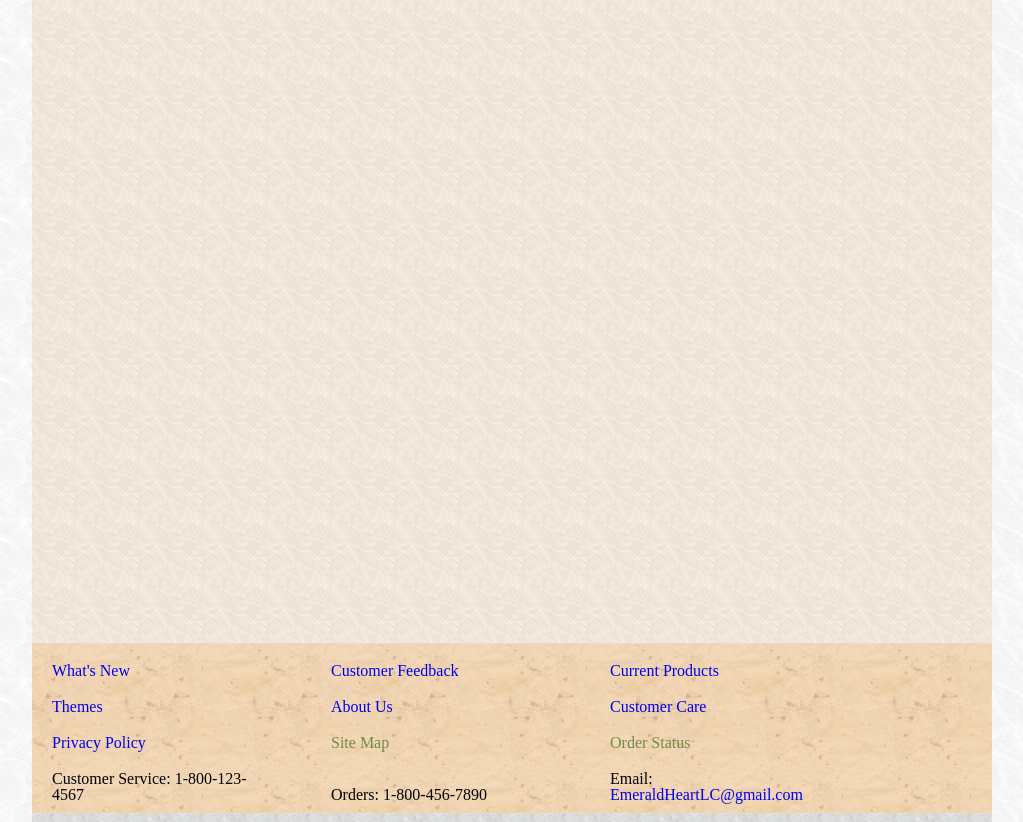
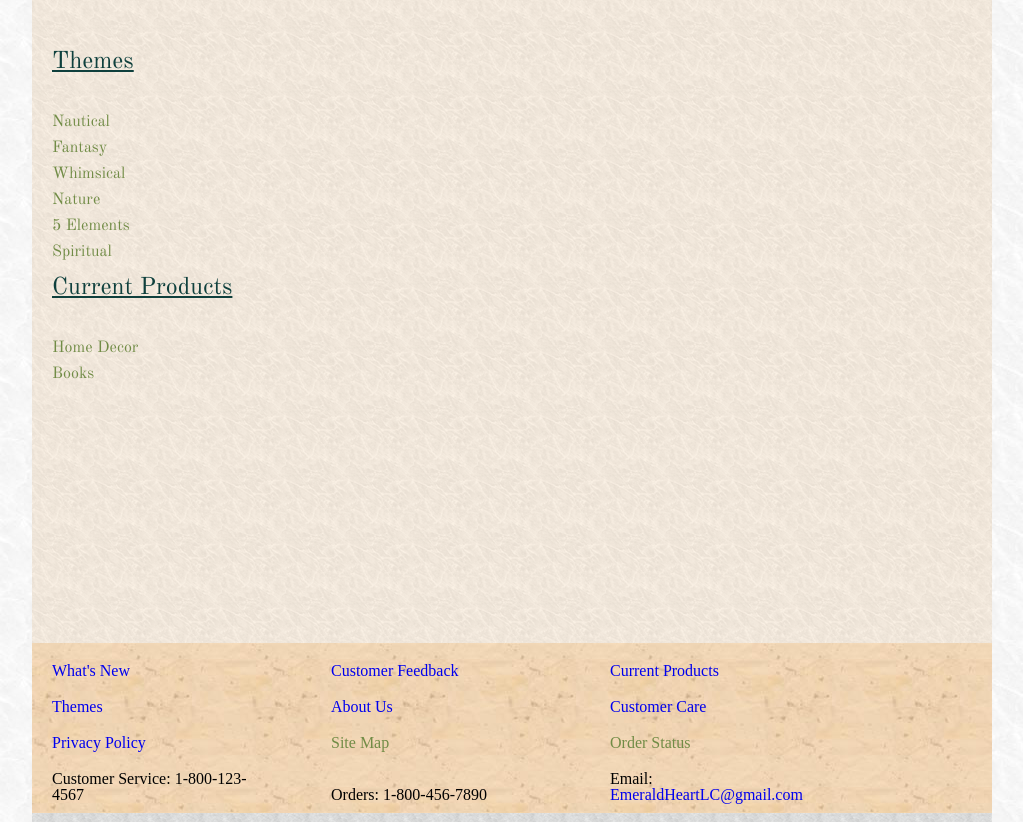
Before and after one commit to jlynn81/EmeraldHeartLighthouseCollection, a PHP site: page /whats_new.html in a window 1280 px wide. Shown: the part 201-1023 px from the top of the page, without its empty margins (128-1151 px from the left). Run offline with PHP 8.4, Linux system fonts and the light colour scheme.

Commit message:
Updated Navigation

```diff
--- a/css/main.css
+++ b/css/main.css
@@ -54,7 +54,7 @@ header{
     padding-bottom: 10px;
 }
 
-.input{
+#topnav .input{
     width: 100px;
     margin-left: 210px;
     margin-top: -32px;
@@ -189,6 +189,10 @@ blockquote p{
     padding-bottom: 10px;
 }
 
+#feedback form{
+
+}
+
 .submit{
     float: right;
 }
--- a/whats_new.html
+++ b/whats_new.html
@@ -66,6 +66,24 @@
 
 <section>
 
+    <div id="side_nav">
+        <h2>Themes</h2>
+        <ul>
+            <li><a href=""> Nautical</a></li>
+            <li><a href=""> Fantasy</a> </li>
+            <li><a href=""> Whimsical</a> </li>
+            <li><a href=""> Nature</a> </li>
+            <li><a href=""> 5 Elements</a> </li>
+            <li><a href=""> Spiritual</a> </li>
+        </ul>
+        <br>
+        <h2>Current Products</h2>
+        <ul>
+            <li><a href=""> Home Decor</a> </li>
+            <li><a href=""> Books</a> </li>
+        </ul>
+    </div>
+
 </section>
 
 <section id="bottom_nav">
```
Also changed, not shown: about_us.html (+8 -8 lines), current_products.html (+17 -0 lines).
